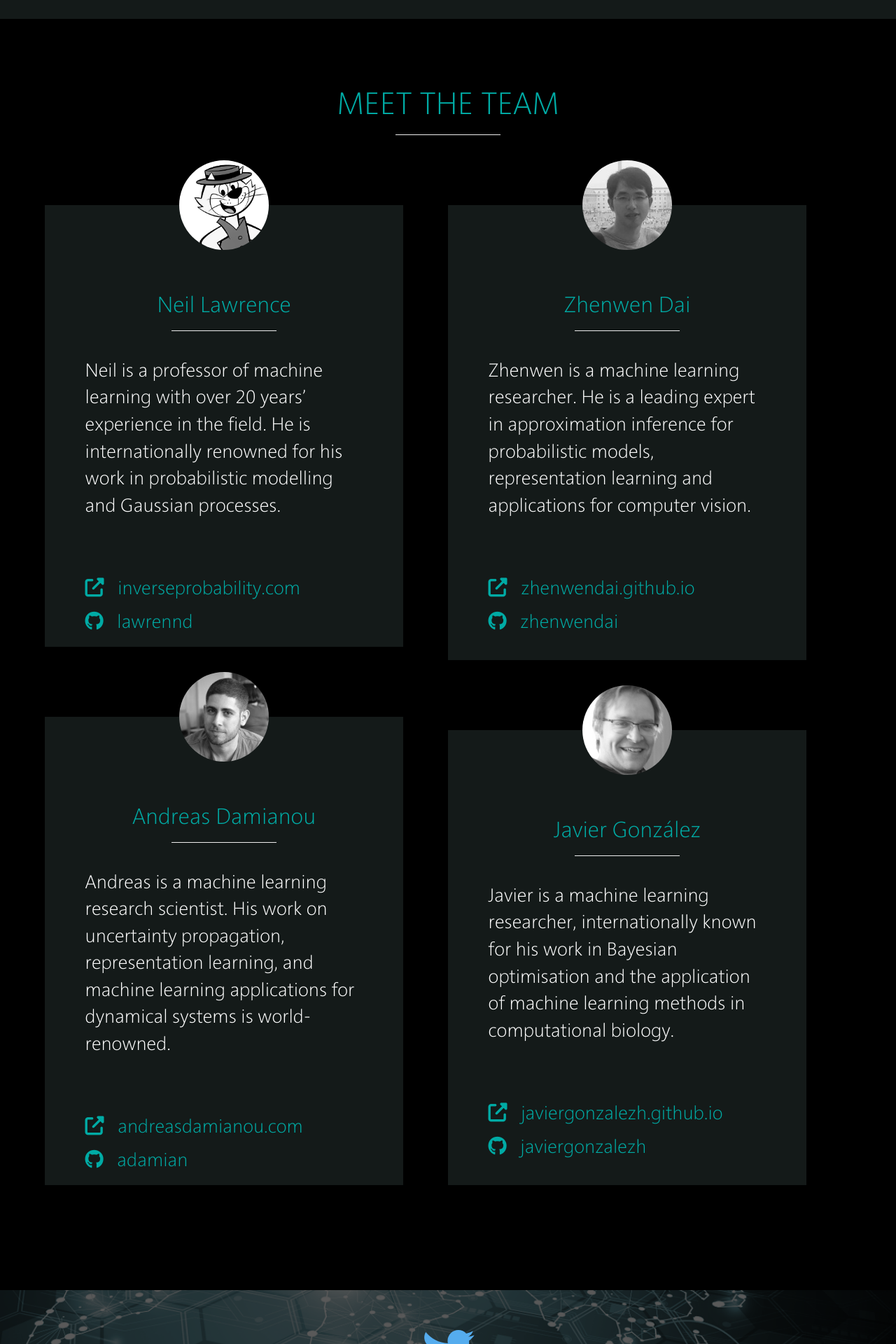
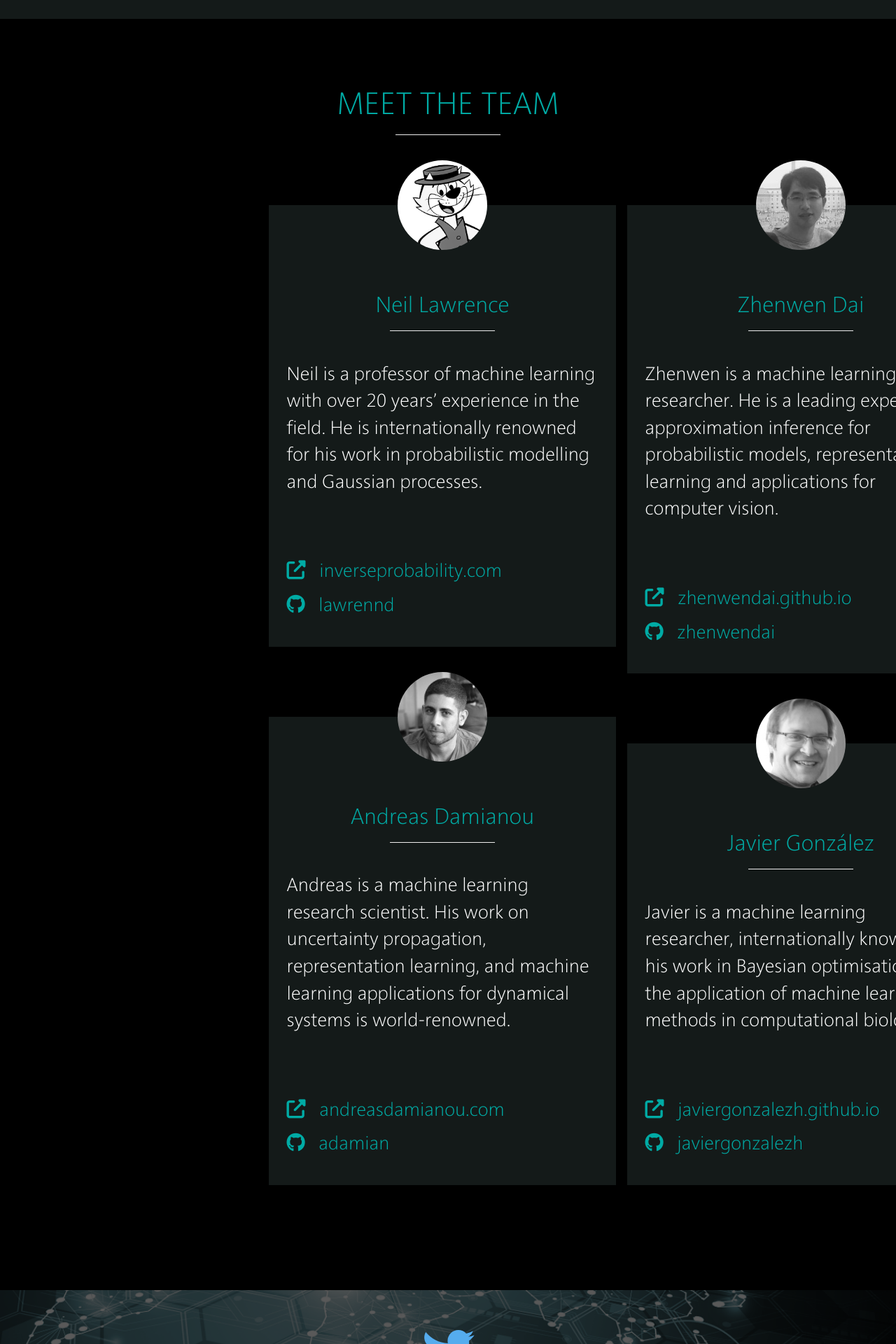
Before and after one commit to inferentia/inferentia.github.io, a Jekyll site: the page built from index.html, in a window 1280 px wide. Shown: the part 1826-3746 px from the top of the page at 70% size. Built offline with Jekyll 4.4.1, drawn with Linux system fonts in a browser that asks for light colours; nearby versions of some CDN libraries; comment, search, counter and statistics services are not loaded.

Commit message:
more responsive

```diff
--- a/css/site.scss
+++ b/css/site.scss
@@ -223,7 +223,7 @@
 .grid-container {
 	height: 1500px;
 	display: flex;
-	flex-direction: column;
+
 	flex-wrap: wrap;
 	justify-content: center;
 	width: 90vw;
@@ -238,7 +238,6 @@
 	margin-bottom: 100px;
   	margin-right: 16px;
 	background: $banner-color;
-	width: 40vw;
 	padding-left: 5%;
     padding-right: 5%;
  	max-width: 600px;
@@ -271,11 +270,16 @@
 }
 
 @media (min-width: 300px) {
-
+	.grid-container {
+		flex-direction: row;
+	}
 }
 
 @media (min-width: 800px) {
-
+	.grid-container {
+		flex-direction: column;
+		width: 40vw;
+	}
 }
 
 
```
